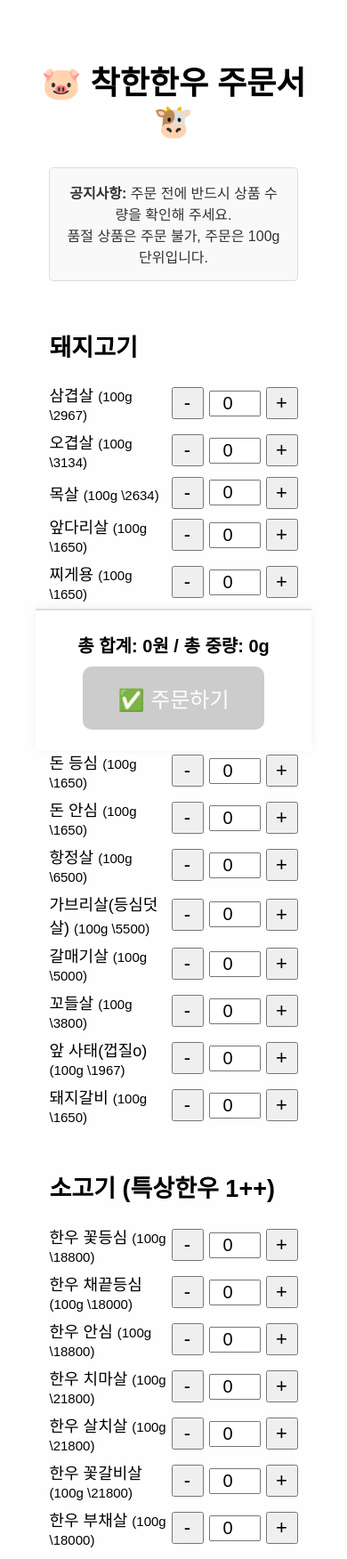
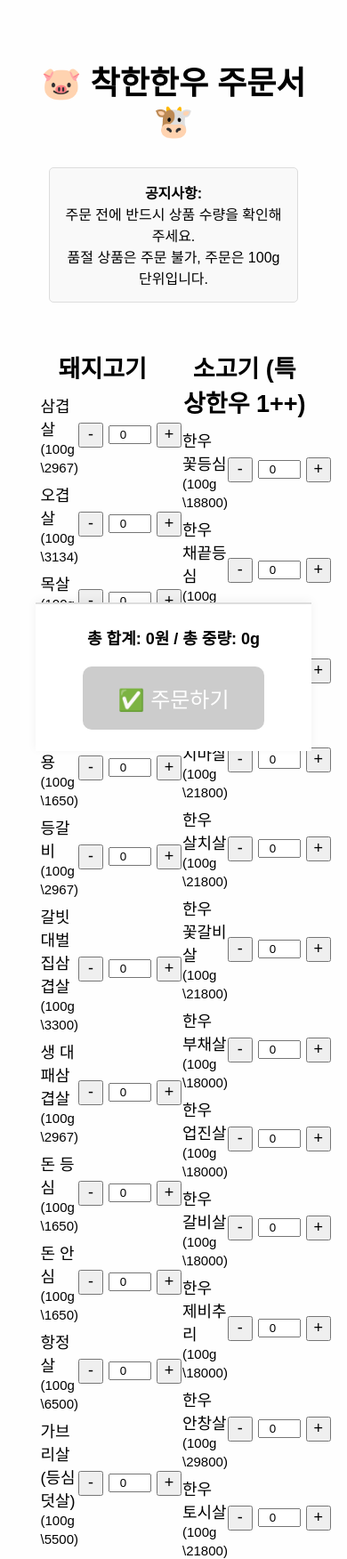
Before and after one commit to ghdwnsdud1/chakhanhanu, a FastAPI app: page /orders in a window 390 px wide. Shown: the top 1752 px of the page at 89% size. Run offline with FastAPI, Linux system fonts and the light colour scheme.

Commit message:
최종 정리된 주문서 버전 업로드

```diff
--- a/templates/orders.html
+++ b/templates/orders.html
@@ -4,10 +4,11 @@
   <meta charset="UTF-8">
   <title>착한한우 주문서</title>
   <meta name="viewport" content="width=device-width, initial-scale=1.0">
+
   <style>
     body {
       font-family: 'Arial', sans-serif;
-      background-color: #fefefe;
+      background: #fefefe;
       margin: 0;
       padding: 40px;
       font-size: 18px;
@@ -17,25 +18,29 @@
       margin-bottom: 30px;
     }
     .notice {
-      background-color: #f9f9f9;
+      background: #f9f9f9;
       padding: 15px;
       margin-bottom: 30px;
+      border: 1px solid #ddd;
       border-radius: 5px;
+      text-align: center;
       font-size: 16px;
-      color: #333;
-      text-align: center;
-      border: 1px solid #ddd;
       width: 80%;
-      margin: 0 auto 30px auto;
+      margin-left: auto;
+      margin-right: auto;
     }
     .category {
       display: flex;
-      justify-content: space-around;
+      flex-wrap: wrap;
       gap: 20px;
-      flex-wrap: wrap;
+      justify-content: center;
     }
     .section {
       width: 45%;
+    }
+    .section h2 {
+      text-align: center;
+      margin-bottom: 10px;
     }
     .item {
       display: flex;
@@ -59,7 +64,6 @@
     .controls input {
       width: 40px;
       text-align: center;
-      font-size: 16px;
     }
     .cart {
       margin-top: 30px;
@@ -69,16 +73,16 @@
     .cart-item {
       display: flex;
       justify-content: space-between;
+      align-items: center;
       margin: 8px 0;
-      align-items: center;
     }
     .sticky-footer {
       position: sticky;
       bottom: 0;
       background: white;
       padding: 1.5rem;
+      text-align: center;
       border-top: 2px solid #ddd;
-      text-align: center;
       box-shadow: 0 -2px 10px rgba(0,0,0,0.05);
     }
     #submit-btn {
@@ -89,16 +93,11 @@
       border: none;
       border-radius: 10px;
       cursor: pointer;
+      margin-top: 10px;
     }
     #submit-btn:disabled {
       background-color: #ccc;
       cursor: not-allowed;
-    }
-    @media (max-width: 768px) {
-      .category { flex-direction: column; align-items: center; }
-      .section { width: 90%; }
-      .controls button { width: 36px; height: 36px; font-size: 22px; }
-      .controls input { width: 50px; font-size: 20px; }
     }
   </style>
 </head>
@@ -108,7 +107,8 @@
 <h1>🐷 착한한우 주문서 🐮</h1>
 
 <div class="notice">
-  <strong>공지사항:</strong> 주문 전에 반드시 상품 수량을 확인해 주세요.<br>
+  <strong>공지사항:</strong><br>
+  주문 전에 반드시 상품 수량을 확인해 주세요.<br>
   품절 상품은 주문 불가, 주문은 100g 단위입니다.
 </div>
 
@@ -139,7 +139,7 @@
   </div>
 
   <div class="sticky-footer">
-    <div style="margin-bottom: 10px; font-size: 20px; font-weight: bold;">
+    <div style="margin-bottom: 10px; font-weight: bold;">
       총 합계: <span id="bottom-total-price">0</span>원 / 총 중량: <span id="bottom-total-weight">0</span>g
     </div>
     <button id="submit-btn" disabled>✅ 주문하기</button>
@@ -147,16 +147,29 @@
 </form>
 
 <script>
+const menuItems = {{ menu_items | safe }};
 let cart = [];
 
+function changeQuantity(id, delta) {
+  const input = document.getElementById(id);
+  let val = parseFloat(input.value) || 0;
+  input.value = Math.max(0, val + delta);
+  input.dispatchEvent(new Event('input'));
+}
+
 function updateCart() {
-  const menuItems = {{ menu_items | safe }};
-  const cartList = document.getElementById('cart-list');
-  const inputs = document.querySelectorAll('input[type="number"]');
+  const cartList = document.getElementById("cart-list");
+  const totalPriceElem = document.getElementById("total-price");
+  const totalWeightElem = document.getElementById("total-weight");
+  const bottomTotalPriceElem = document.getElementById("bottom-total-price");
+  const bottomTotalWeightElem = document.getElementById("bottom-total-weight");
+
+  cartList.innerHTML = '';
   let total = 0;
   let totalGram = 0;
-  cartList.innerHTML = '';
+  cart = [];
 
+  const inputs = document.querySelectorAll('input[type="number"]');
   inputs.forEach(input => {
     const name = input.name;
     const qty = parseFloat(input.value) || 0;
@@ -165,26 +178,24 @@ function updateCart() {
       const subtotal = Math.floor(price * qty / 100) * 100;
       total += subtotal;
       totalGram += qty * 100;
+      cart.push({ name, qty });
 
-      const itemDiv = document.createElement('div');
-      itemDiv.className = 'cart-item';
-      itemDiv.innerHTML = `<span>${name} - ${qty * 100}g → <strong>${subtotal.toLocaleString()}원</strong></span> <span class="remove-item" onclick="removeFromCart('${name}')">🗑️</span>`;
-      cartList.appendChild(itemDiv);
+      const cartItem = document.createElement("div");
+      cartItem.classList.add("cart-item");
+      cartItem.innerHTML = `
+        <span>${name} (중량: ${qty * 100}g) → <strong>${subtotal.toLocaleString()}원</strong></span>
+        <span class="remove-item" onclick="removeFromCart('${name}')">🗑️</span>
+      `;
+      cartList.appendChild(cartItem);
     }
   });
 
-  document.getElementById('total-price').innerText = total.toLocaleString();
-  document.getElementById('total-weight').innerText = totalGram.toLocaleString();
-  document.getElementById('bottom-total-price').innerText = total.toLocaleString();
-  document.getElementById('bottom-total-weight').innerText = totalGram.toLocaleString();
+  totalPriceElem.textContent = total.toLocaleString();
+  totalWeightElem.textContent = totalGram.toLocaleString();
+  bottomTotalPriceElem.textContent = total.toLocaleString();
+  bottomTotalWeightElem.textContent = totalGram.toLocaleString();
+
   validateForm();
-}
-
-function changeQuantity(id, delta) {
-  const input = document.getElementById(id);
-  let val = parseFloat(input.value) || 0;
-  input.value = Math.max(0, val + delta);
-  input.dispatchEvent(new Event('input'));
 }
 
 function removeFromCart(name) {
@@ -196,13 +207,13 @@ function removeFromCart(name) {
 }
 
 function validateForm() {
-  const inputs = document.querySelectorAll('input[type="number"]');
-  const hasQty = Array.from(inputs).some(input => parseFloat(input.value) > 0);
+  const quantities = [...document.querySelectorAll('input[type="number"]')];
+  const hasQty = quantities.some(input => parseFloat(input.value) > 0);
   document.getElementById('submit-btn').disabled = !hasQty;
 }
 
-document.querySelectorAll('input, textarea, select').forEach(el => {
-  el.addEventListener('input', validateForm);
+document.querySelectorAll('input[type="number"]').forEach(input => {
+  input.addEventListener('input', updateCart);
 });
 </script>
 
```
